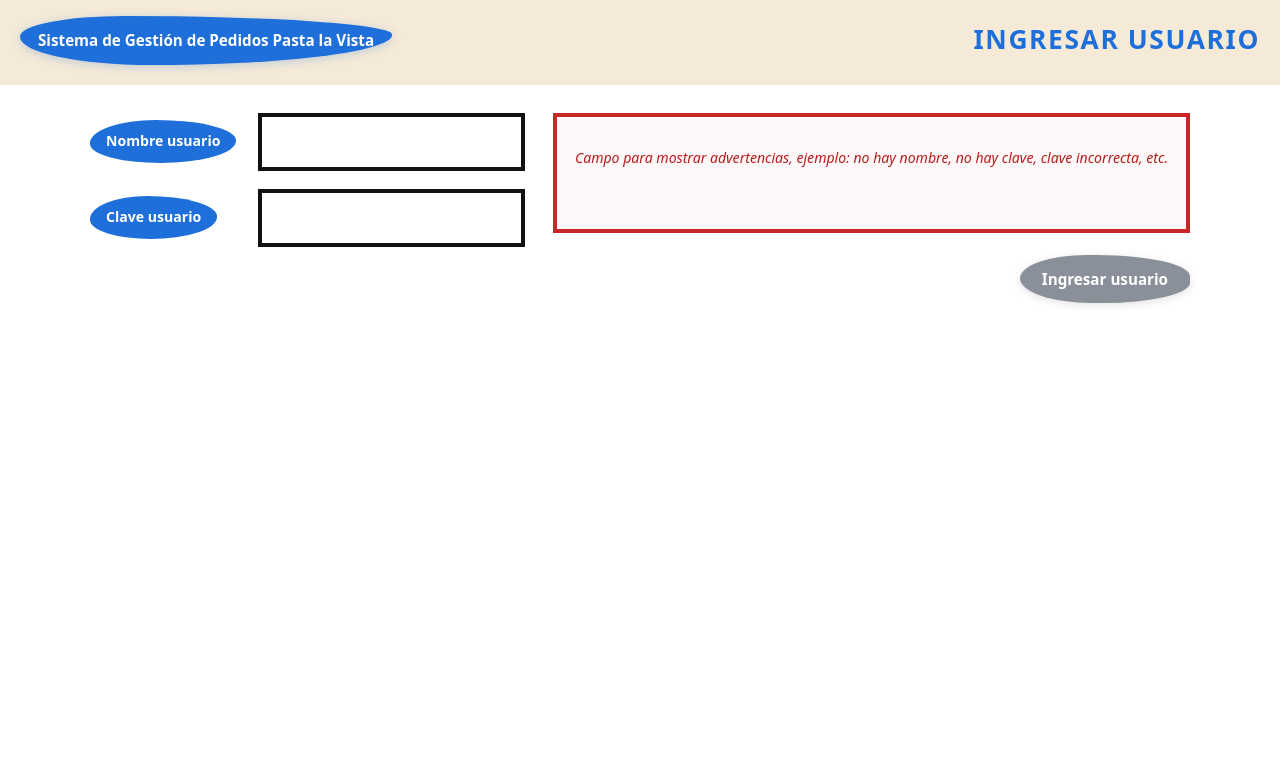
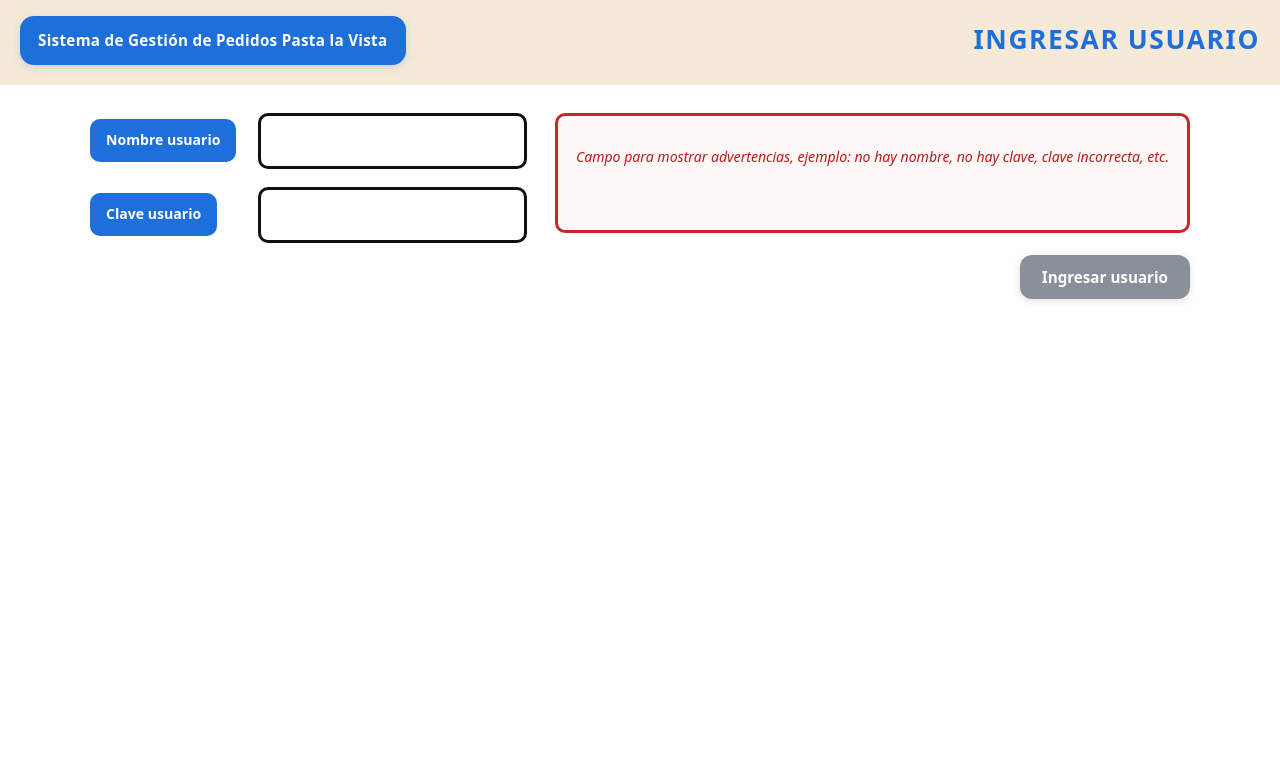
Before and after one commit to KarolRojas022a/restaurante_501_, a Django app: page /ingresar/ in a window 1280 px wide. Shown: the top 764 px of the page. Run offline with Django 5.2, Linux system fonts and the light colour scheme.

Commit message:
manejo mejor de la interfaz

```diff
--- a/gestion/static/gestion/css/auth.css
+++ b/gestion/static/gestion/css/auth.css
@@ -1,4 +1,4 @@
-/* Pantallas de acceso: protección, ingresar, registrar (mockups) */
+/* Pantallas de acceso: alineado visualmente con theme.css (cajas y radios consistentes) */
 body.auth-body {
   margin: 0;
   min-height: 100vh;
@@ -16,6 +16,7 @@ body.auth-body {
   padding: 16px 20px 20px;
   flex-wrap: wrap;
   background: var(--color-header-bg, #f5ead8);
+  box-shadow: var(--shadow-header, 0 2px 8px rgba(0, 0, 0, 0.08));
 }
 
 .auth-brand-blob {
@@ -24,10 +25,11 @@ body.auth-body {
   font-weight: 700;
   font-size: clamp(0.85rem, 2.2vw, 1.05rem);
   line-height: 1.35;
+  letter-spacing: 0.02em;
   padding: 16px 22px;
   max-width: min(520px, 100%);
-  border-radius: 28% 72% 65% 35% / 42% 38% 62% 58%;
-  box-shadow: 0 2px 10px rgba(30, 111, 217, 0.25);
+  border-radius: var(--radius-lg, 14px);
+  box-shadow: 0 2px 8px rgba(30, 111, 217, 0.2);
 }
 
 .auth-brand-blob--small {
@@ -44,13 +46,14 @@ body.auth-body {
 
 .auth-pill-btn {
   display: inline-block;
-  padding: 12px 26px;
-  border-radius: 999px;
+  padding: 12px 22px;
+  border-radius: var(--radius-nav, 12px);
   background: var(--color-primary, #1e6fd9);
   color: #fff !important;
   text-decoration: none !important;
   font-weight: 700;
   font-size: 0.95rem;
+  text-align: center;
   border: none;
   cursor: pointer;
   transition: background 0.15s ease;
@@ -89,8 +92,9 @@ body.auth-body {
 }
 
 .auth-message-panel {
-  background: #fff;
-  border: 4px solid var(--color-panel-border, #111);
+  background: var(--color-panel-bg, #fff);
+  border: 3px solid var(--color-panel-border, #111);
+  border-radius: var(--radius-md, 10px);
   padding: 28px 32px;
   min-height: 180px;
   box-shadow: 0 4px 14px rgba(0, 0, 0, 0.06);
@@ -141,7 +145,7 @@ body.auth-body {
   font-weight: 700;
   font-size: 0.88rem;
   line-height: 1.3;
-  border-radius: 45% 55% 52% 48% / 55% 48% 52% 45%;
+  border-radius: var(--radius-md, 10px);
   max-width: 200px;
   justify-self: start;
 }
@@ -149,7 +153,8 @@ body.auth-body {
 .auth-field-thick {
   width: 100%;
   max-width: 100%;
-  border: 4px solid #111;
+  border: 3px solid var(--color-panel-border, #111);
+  border-radius: var(--radius-md, 10px);
   padding: 14px 16px;
   font-size: 1rem;
   font-family: inherit;
@@ -172,9 +177,10 @@ select.auth-field-thick {
   align-self: stretch;
 }
 
-/* Panel advertencias (mockup rojo) */
+/* Panel advertencias */
 .auth-notice-panel {
-  border: 4px solid #c62828;
+  border: 3px solid #c62828;
+  border-radius: var(--radius-md, 10px);
   color: #b71c1c;
   padding: 16px 18px;
   font-size: 0.88rem;
@@ -201,20 +207,21 @@ select.auth-field-thick {
   margin-bottom: 0;
 }
 
-/* Botón envío tipo “blob” gris */
+/* Botón envío (mismo criterio que .app-nav__link: rectángulo redondeado) */
 .auth-submit-blob {
   display: inline-block;
-  padding: 14px 22px;
+  padding: 12px 22px;
   border: none;
-  border-radius: 42% 58% 55% 45% / 52% 48% 45% 55%;
+  border-radius: var(--radius-nav, 12px);
   background: #8a9099;
   color: #fff !important;
   font-weight: 700;
   font-size: 0.95rem;
+  text-align: center;
   cursor: pointer;
   font-family: inherit;
   box-shadow: 0 2px 8px rgba(0, 0, 0, 0.12);
-  transition: background 0.15s ease, transform 0.1s ease;
+  transition: background 0.15s ease;
 }
 
 .auth-submit-blob:hover {
```
